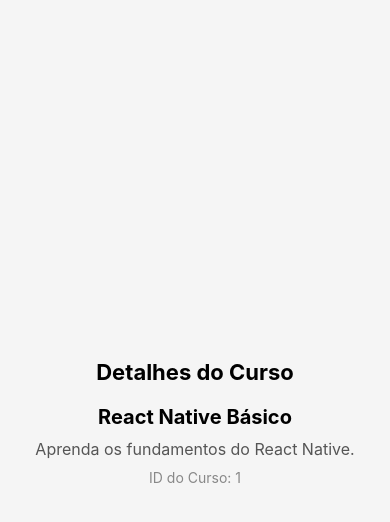
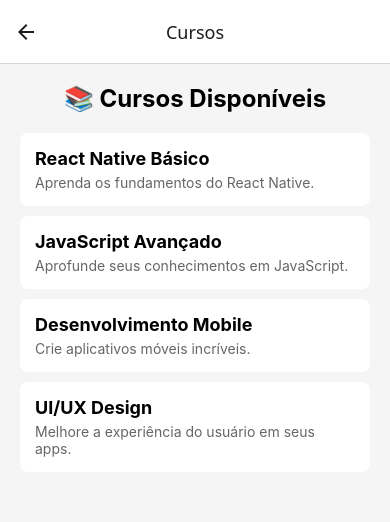
Before and after one commit to KenjiSato97/React-Native, a React Native app in the folder Aula03/: screen /Home in a window 390 px wide. Shown: the top 522 px of the page. Built offline with nearby package versions, Linux system fonts and the light colour scheme.

Commit message:
feat: navegação completa e firebase config

```diff
--- a/Aula03/App.js
+++ b/Aula03/App.js
@@ -1,14 +1,22 @@
-import React from 'react'
-import LoginScreen from './src/screens/LoginScreen.js'
-import HomeScreen from './src/screens/HomeScreen.js'
-import { View } from 'react-native'
-import DetailsScreen from './src/screens/DetailsScreen.js'
+import { View, Text } from 'react-native'
+import LoginScreen from './src/screens/LoginScreen'
+import { createNativeStackNavigator } from '@react-navigation/native-stack'
+import { NavigationContainer } from '@react-navigation/native'
+import HomeScreen from './src/screens/HomeScreen'
+import DetailsScreen from './src/screens/DetailsScreen'
+
+const Stack = createNativeStackNavigator()
 
 const App = () => {
   return (
-    <View style={{flex: 1}}>
-    <DetailsScreen />
-    </View>
+    <NavigationContainer>
+      <Stack.Navigator initialRouteName="Login" screenOptions={{ headerTitleAlign: 'center' }}>
+        <Stack.Screen name="Login" component={LoginScreen} options={{ title: "Tela de Login"  }} />
+        <Stack.Screen name="Home" component={HomeScreen} options={{ title: "Cursos"  }} />
+        <Stack.Screen name="Details" component={DetailsScreen} options={{ title: "Detalhes do Curso"  }} />
+        {/* Cada Screen recebe uma navigation como prop */}
+      </Stack.Navigator>
+    </NavigationContainer>
   )
 }
 
--- a/Aula03/src/screens/DetailsScreen.js
+++ b/Aula03/src/screens/DetailsScreen.js
@@ -1,13 +1,14 @@
 import { View, Text, StyleSheet } from 'react-native'
 import React from 'react'
 
-const DetailsScreen = () => {
+const DetailsScreen = ({route}) => {
+  const { course } = route.params;
   return (
     <View style={styles.container}>
       <Text style={styles.title}>Detalhes do Curso</Text>
-        <Text style={styles.itemTitle}>React Native Básico</Text>
-        <Text style={styles.itemDescription}>Aprenda os fundamentos do React Native.</Text>
-        <Text style={styles.itemId}>ID do Curso: 1</Text>
+        <Text style={styles.itemTitle}>{course.name}</Text>
+        <Text style={styles.itemDescription}>{course.description}</Text>
+        <Text style={styles.itemId}>{course.id}</Text>
     </View>
   )
 }
--- a/Aula03/src/screens/HomeScreen.js
+++ b/Aula03/src/screens/HomeScreen.js
@@ -1,7 +1,7 @@
 import { View, Text, StyleSheet, FlatList, TouchableOpacity} from 'react-native'
 import React from 'react'
 
-const HomeScreen = () => {
+const HomeScreen = ({navigation}) => {
 
     const cursos = [
         { id: '1', title: 'React Native Básico', description: 'Aprenda os fundamentos do React Native.' },
@@ -9,6 +9,10 @@
         { id: '3', title: 'Desenvolvimento Mobile', description: 'Crie aplicativos móveis incríveis.' },
         { id: '4', title: 'UI/UX Design', description: 'Melhore a experiência do usuário em seus apps.' },
     ];
+
+    const goToDetailsScreen = (cursos) => {
+        navigation.navigate('Details', { course: cursos });
+    }
   return (
     <View style={styles.container}>
       <Text style={styles.title}>📚 Cursos Disponíveis</Text>
@@ -16,7 +20,8 @@
         data={cursos}
         keyExtractor={(item) => item.id}
         renderItem={({ item }) => (
-            <TouchableOpacity style={[styles.itemContainer, styles.borderRadius]}>
+            <TouchableOpacity style={[styles.itemContainer, styles.borderRadius]}
+            onPress={() => goToDetailsScreen(item)}>
             <Text style={styles.itemTitle}>{item.title}</Text>
             <Text style={styles.itemDescription}>{item.description}</Text>
             </TouchableOpacity>
--- a/Aula03/src/screens/LoginScreen.js
+++ b/Aula03/src/screens/LoginScreen.js
@@ -1,10 +1,14 @@
 import { View, Text, StyleSheet, TextInput, Button, TouchableOpacity, Image } from 'react-native'
 import { useState } from 'react'
 
-const LoginScreen = () => {
+const LoginScreen = ({navigation}) => {
 
   const [email, setEmail] = useState("")
   const [senha, setSenha] = useState("")
+
+  const goToHomeScreen = () => {
+    navigation.navigate('Home')
+  }
   const handleGithubPress = () => {
     alert('Logando pelo Github');
   };
@@ -37,7 +41,7 @@
         onChangeText={setSenha}
       />
 
-      <Button title="Entrar" />
+      <Button title="Entrar" onPress={goToHomeScreen} />
 
       <View style={styles.linksRow}>
         <Text>Esqueceu sua senha?</Text>
```
Also changed, not shown: Aula03/package.json (+6 -1 lines), Aula03/src/config/firebaseConfig.js (added, +17 -0 lines), 1 other file (tests, documents, lock files or other folders).
